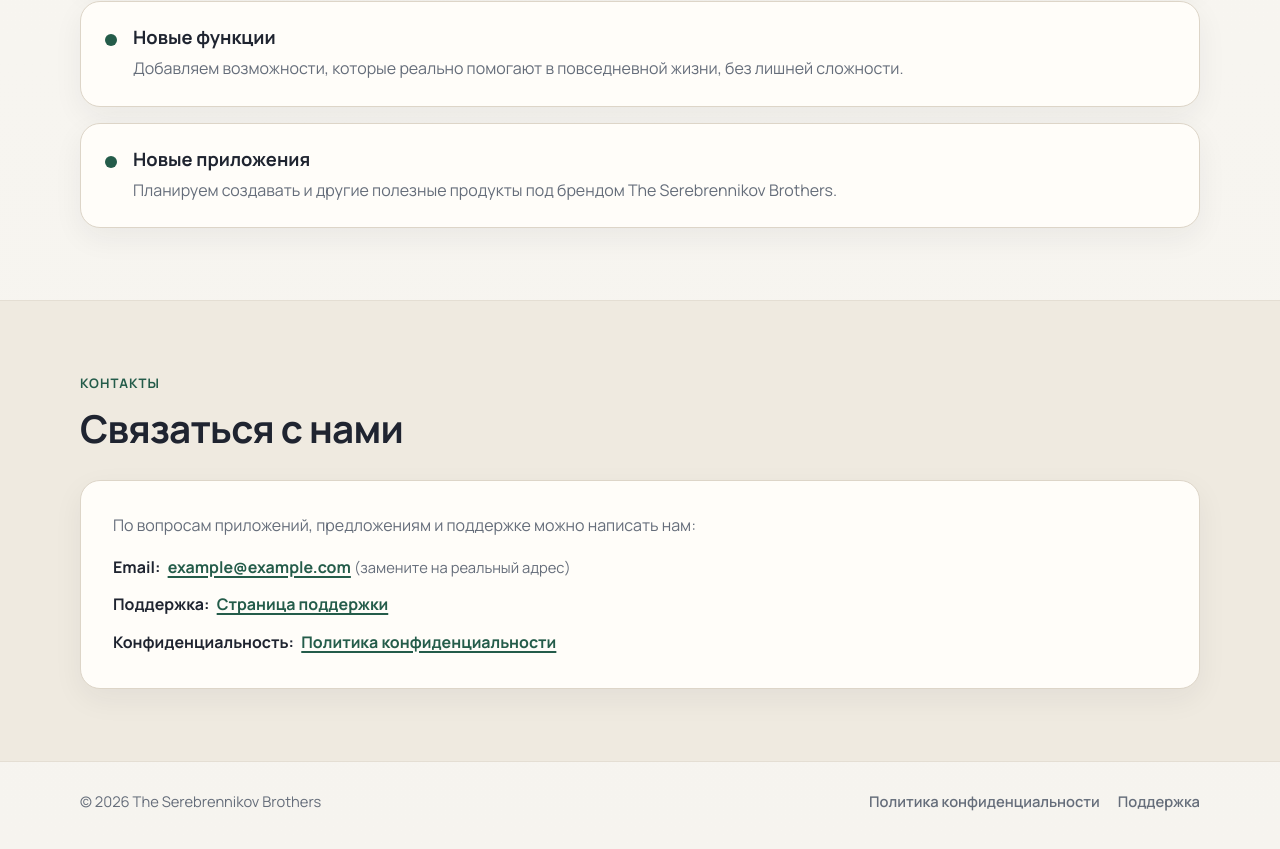
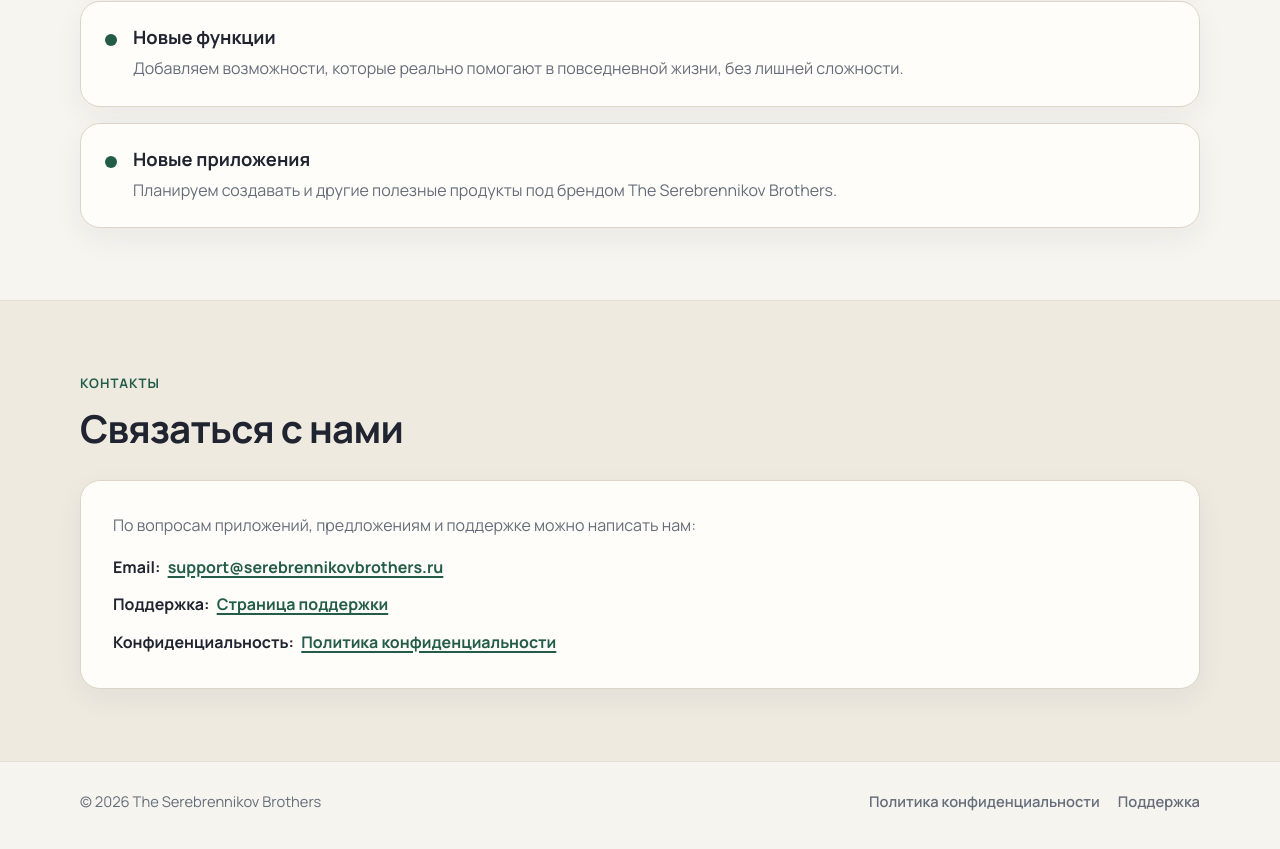
Before and after one commit to andreyserebrennikov8155/serebrennikov-brothers-site, a plain HTML site: page index.html in a window 1280 px wide. Shown: the part 2350-3199 px from the top of the page. Drawn offline with Linux system fonts and the light colour scheme.

Commit message:
Set support email to support@serebrennikovbrothers.ru

```diff
--- a/index.html
+++ b/index.html
@@ -133,7 +133,7 @@
         <div class="contact-card">
           <p>По вопросам приложений, предложениям и поддержке можно написать нам:</p>
           <ul class="contact-list">
-            <li><span class="contact-label">Email:</span> <a class="text-link" href="mailto:example@example.com">example@example.com</a> <span class="muted">(замените на реальный адрес)</span></li>
+            <li><span class="contact-label">Email:</span> <a class="text-link" href="mailto:support@serebrennikovbrothers.ru">support@serebrennikovbrothers.ru</a></li>
             <li><span class="contact-label">Поддержка:</span> <a class="text-link" href="support.html">Страница поддержки</a></li>
             <li><span class="contact-label">Конфиденциальность:</span> <a class="text-link" href="privacy.html">Политика конфиденциальности</a></li>
           </ul>
```
